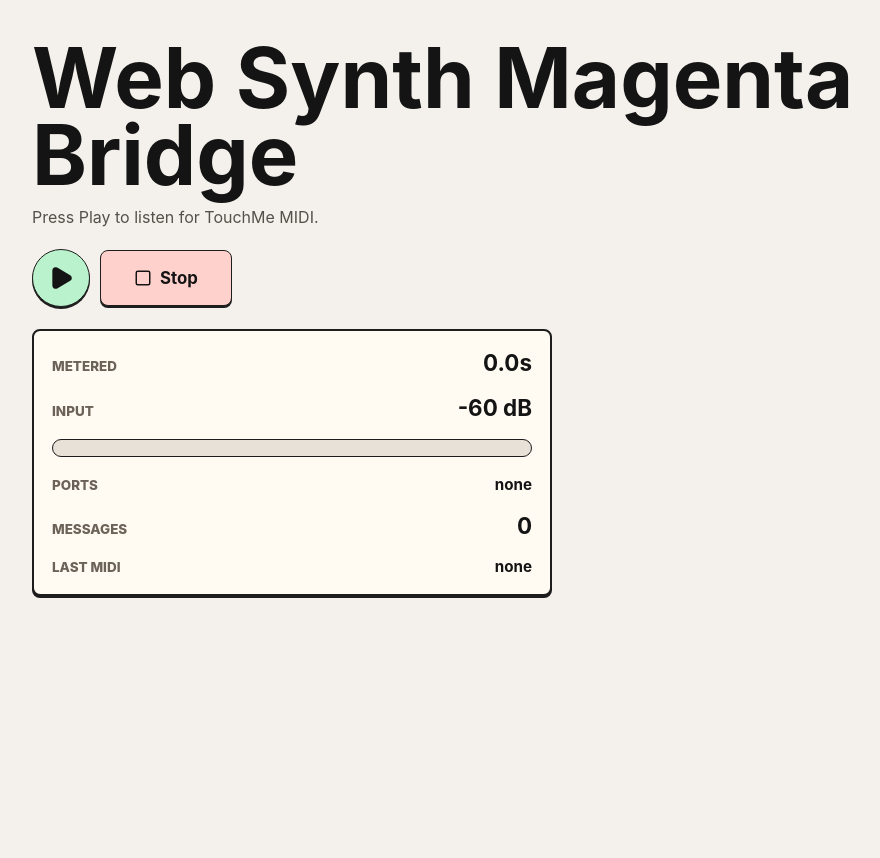
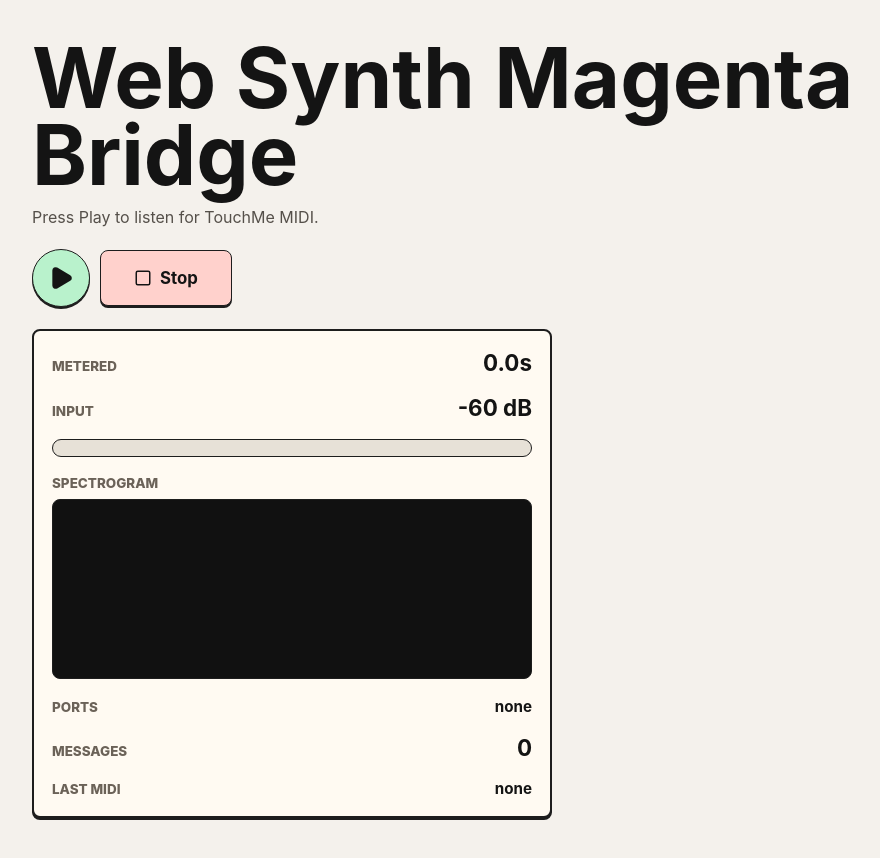
Before and after one commit to audovychenko-mentoring/web-synth-magenta-bridge, a React (Vite) app in the folder apps/web/: page / in a window 1280 px wide. Shown: the whole page, without its empty margins (8-888 px from the left). Before the commit the page ends 800 px from the top, so only its background shows below. Built offline with nearby package versions, Linux system fonts and the light colour scheme.

Commit message:
Add input spectrogram

```diff
--- a/apps/web/src/main.tsx
+++ b/apps/web/src/main.tsx
@@ -1,4 +1,4 @@
-import React, { useRef, useState } from "react";
+import React, { useEffect, useRef, useState } from "react";
 import { createRoot } from "react-dom/client";
 import { Play, Square } from "lucide-react";
 import "./styles.css";
@@ -71,8 +71,12 @@
 function App() {
   const audioRef = useRef<AudioContext | null>(null);
   const masterRef = useRef<GainNode | null>(null);
+  const analyserRef = useRef<AnalyserNode | null>(null);
   const captureRef = useRef<AudioWorkletNode | null>(null);
   const playerRef = useRef<AudioWorkletNode | null>(null);
+  const spectrogramCanvasRef = useRef<HTMLCanvasElement | null>(null);
+  const spectrogramFrameRef = useRef<number | null>(null);
+  const frequencyDataRef = useRef<Uint8Array<ArrayBuffer> | null>(null);
   const socketRef = useRef<WebSocket | null>(null);
   const connectPromiseRef = useRef<Promise<WebSocket> | null>(null);
   const midiAccessRef = useRef<MidiAccessLike | null>(null);
@@ -98,6 +102,12 @@
   const [lastMidiMessage, setLastMidiMessage] = useState("none");
   const [status, setStatus] = useState("Press Play to listen for TouchMe MIDI.");
 
+  useEffect(() => () => {
+    if (spectrogramFrameRef.current !== null) {
+      window.cancelAnimationFrame(spectrogramFrameRef.current);
+    }
+  }, []);
+
   async function ensureAudio() {
     if (audioRef.current) {
       await audioRef.current.resume();
@@ -111,6 +121,11 @@
     const master = context.createGain();
     master.gain.value = 0.45;
     master.connect(context.destination);
+
+    const analyser = context.createAnalyser();
+    analyser.fftSize = 1024;
+    analyser.smoothingTimeConstant = 0.72;
+    master.connect(analyser);
 
     const capture = new AudioWorkletNode(context, "capture-processor", {
       numberOfInputs: 1,
@@ -136,8 +151,11 @@
 
     audioRef.current = context;
     masterRef.current = master;
+    analyserRef.current = analyser;
+    frequencyDataRef.current = new Uint8Array(analyser.frequencyBinCount);
     captureRef.current = capture;
     playerRef.current = player;
+    startSpectrogramLoop();
     setStatus("Audio engine ready.");
     return context;
   }
@@ -145,6 +163,58 @@
   const captureEnabledRef = useRef(false);
   const armedRef = useRef(false);
   const liveRef = useRef(false);
+
+  function startSpectrogramLoop() {
+    if (spectrogramFrameRef.current !== null) return;
+
+    const draw = () => {
+      const canvas = spectrogramCanvasRef.current;
+      const analyser = analyserRef.current;
+      const data = frequencyDataRef.current;
+      if (canvas && analyser && data) {
+        const ratio = window.devicePixelRatio || 1;
+        const width = Math.max(1, Math.floor(canvas.clientWidth * ratio));
+        const height = Math.max(1, Math.floor(canvas.clientHeight * ratio));
+        if (canvas.width !== width || canvas.height !== height) {
+          canvas.width = width;
+          canvas.height = height;
+          resetSpectrogram();
+        }
+
+        const context = canvas.getContext("2d");
+        if (context) {
+          analyser.getByteFrequencyData(data);
+          context.drawImage(canvas, -2, 0);
+          context.fillStyle = "#111";
+          context.fillRect(width - 2, 0, 2, height);
+
+          for (let y = 0; y < height; y += 1) {
+            const normalizedY = 1 - y / Math.max(1, height - 1);
+            const bin = Math.min(data.length - 1, Math.floor(normalizedY ** 2.2 * (data.length - 1)));
+            const value = data[bin] / 255;
+            if (value < 0.025) continue;
+            const intensity = Math.min(1, value * 1.45);
+            const red = Math.floor(20 + intensity * 225);
+            const green = Math.floor(40 + intensity * 180);
+            const blue = Math.floor(70 + (1 - intensity) * 70);
+            context.fillStyle = `rgb(${red}, ${green}, ${blue})`;
+            context.fillRect(width - 2, y, 2, 1);
+          }
+        }
+      }
+      spectrogramFrameRef.current = window.requestAnimationFrame(draw);
+    };
+
+    spectrogramFrameRef.current = window.requestAnimationFrame(draw);
+  }
+
+  function resetSpectrogram() {
+    const canvas = spectrogramCanvasRef.current;
+    const context = canvas?.getContext("2d");
+    if (!canvas || !context) return;
+    context.fillStyle = "#111";
+    context.fillRect(0, 0, canvas.width, canvas.height);
+  }
 
   function syncMidiInputs(access = midiAccessRef.current) {
     if (!access) return;
@@ -608,6 +678,7 @@
     }
     setLevel(0);
     setCapturedFrames(0);
+    resetSpectrogram();
     midiMessageCountRef.current = 0;
     setMidiMessageCount(0);
     setLastMidiMessage("none");
@@ -654,6 +725,10 @@
           <div className="meter">
             <span style={{ transform: `scaleX(${Math.min(1, level * 12)})` }} />
           </div>
+          <div className="spectrogramPanel">
+            <span className="label">Spectrogram</span>
+            <canvas ref={spectrogramCanvasRef} className="spectrogramCanvas" aria-label="Input spectrogram" />
+          </div>
           <div>
             <span className="label">Ports</span>
             <strong className="debugValue">{midiPortNames}</strong>
--- a/apps/web/src/styles.css
+++ b/apps/web/src/styles.css
@@ -126,7 +126,7 @@
   box-shadow: 0 2px 0 #1d1d1d;
 }
 
-.meterPanel > div:not(.meter) {
+.meterPanel > div:not(.meter):not(.spectrogramPanel) {
   display: flex;
   justify-content: space-between;
   gap: 14px;
@@ -167,6 +167,20 @@
   background: linear-gradient(90deg, #14b8a6, #facc15, #db4f4a);
 }
 
+.spectrogramPanel {
+  display: grid;
+  gap: 8px;
+}
+
+.spectrogramCanvas {
+  width: 100%;
+  height: 180px;
+  border: 1px solid #1d1d1d;
+  border-radius: 8px;
+  background: #111;
+  display: block;
+}
+
 @media (max-width: 820px) {
   .topbar,
   .workspace {
```
Also changed, not shown: 1 other file (tests, documents, lock files or other folders).
